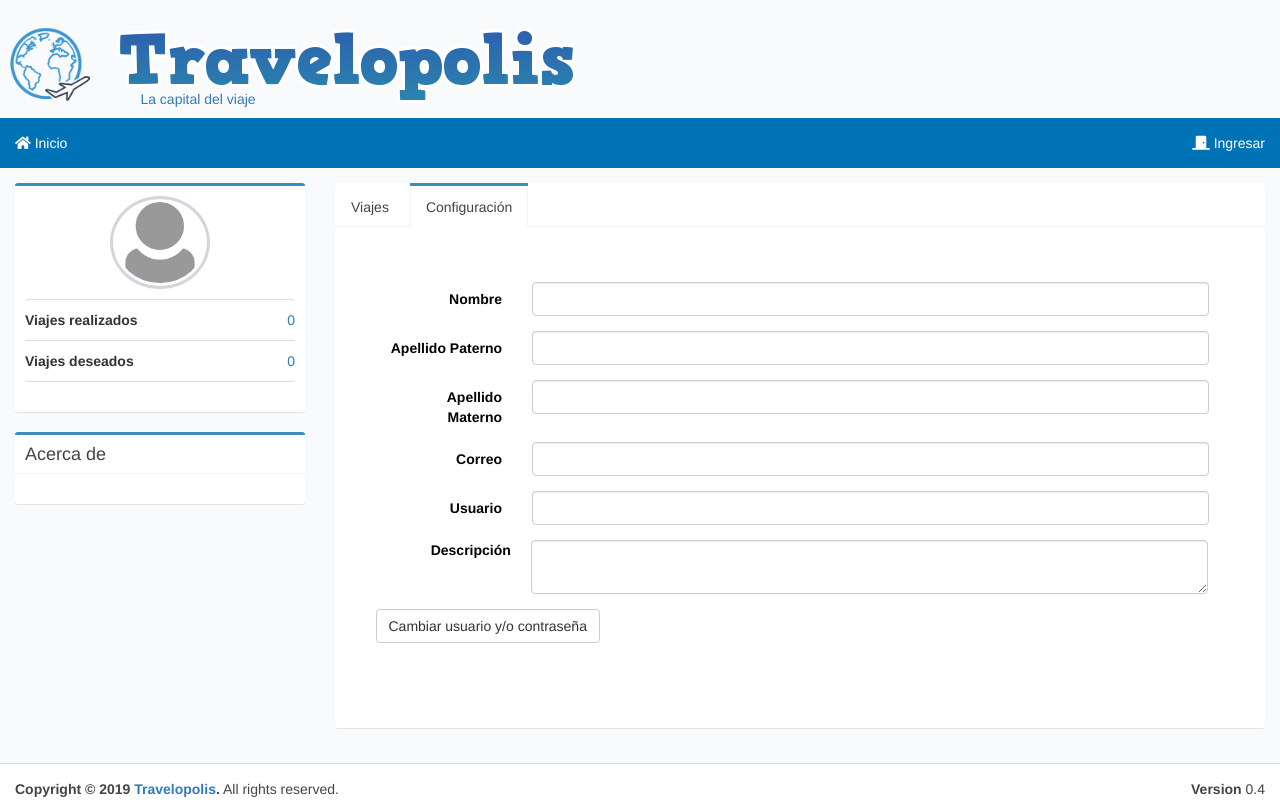
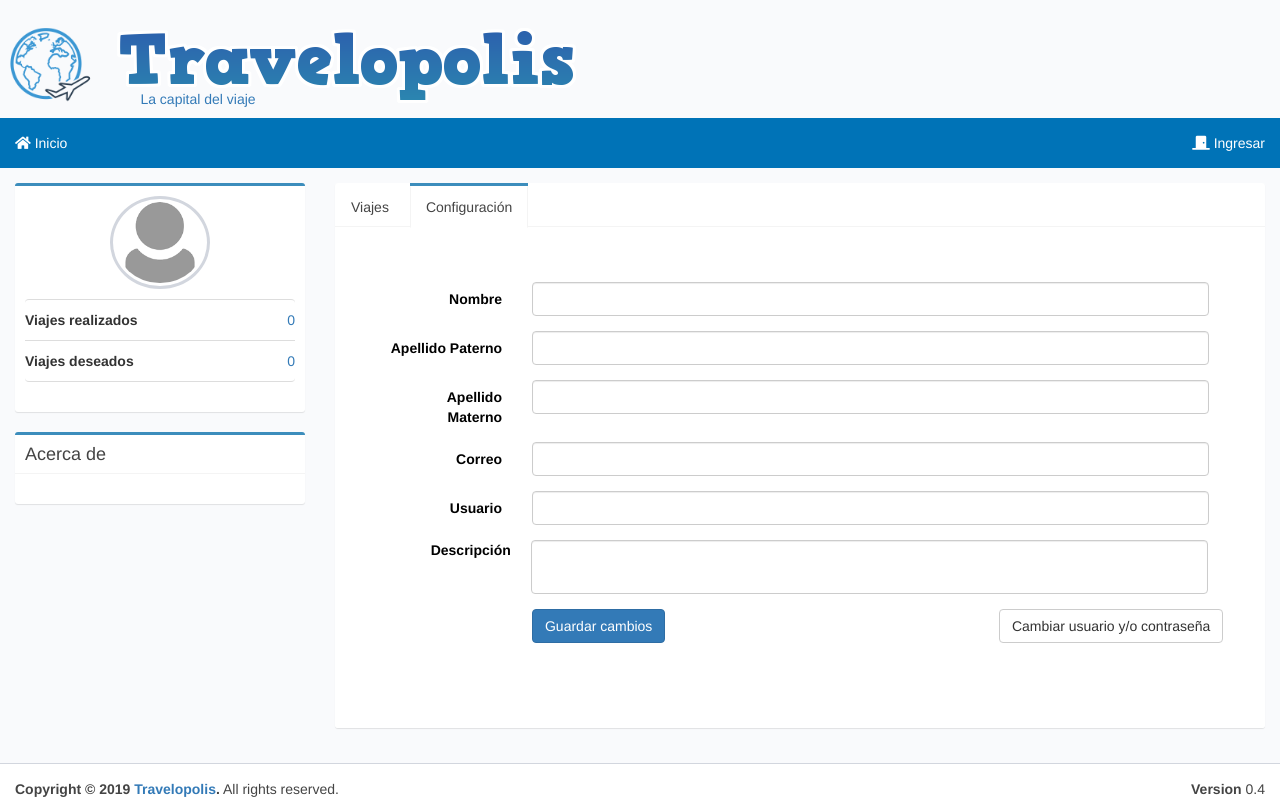
Before and after one commit to carlosgaxiola/travelopolis, a CodeIgniter app: the page made by application/views/Perfil/perfil_vista.php in a window 1280 px wide, after a click on "Configuración". Run offline with CodeIgniter, Linux system fonts and the light colour scheme; data that the repository does not hold is empty.

Commit message:
cambio de vista de configuracion de datos

```diff
--- a/application/views/Perfil/perfil_vista.php
+++ b/application/views/Perfil/perfil_vista.php
@@ -114,13 +114,18 @@
 								<div class="form-group row">
 									<label for="txtDescripcion" class="col-sm-2" style="padding-left: 0px; margin-right: 0px; padding-right: 0px; width: 10%; margin-left: 6.5%;">Descripción</label>
 									<div class="col-sm-10">
-										<textarea type="text" name="txtDescripcion" class="form-control" id="txtDescripcion">
+										<textarea style="resize: none;" type="text" name="txtDescripcion" class="form-control" id="txtDescripcion">
 											<?php echo $persona['informacion'] ?>
 										</textarea>
 									</div>
 								</div>
-								<div class="form-group">
-									<button type="button" class="btn btn-default" id="btn-cambiar">Cambiar usuario y/o contraseña</button>
+								<div class="form-group row">
+									<div class="col-md-6 col-md-offset-2">
+										<button type="button" class="btn btn-primary" id="btn-guardar">Guardar cambios</button>
+									</div>
+									<div class="col-md-3" style="margin-left: 5%;">
+										<button type="button" class="btn btn-default" id="btn-cambiar">Cambiar usuario y/o contraseña</button>
+									</div>
 								</div>
 							</form>
 						</div>
```
